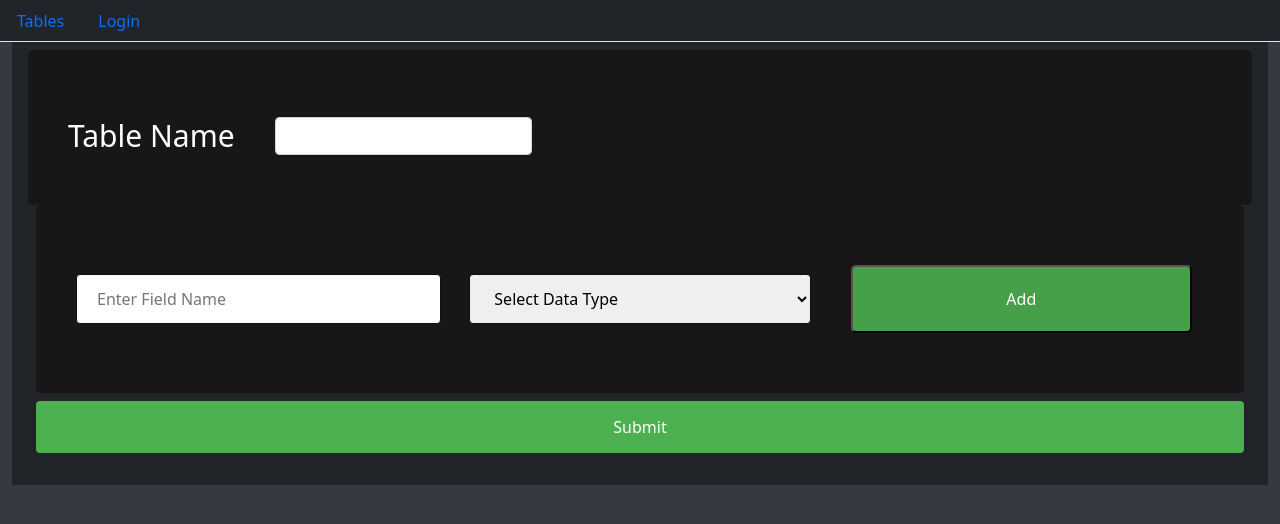
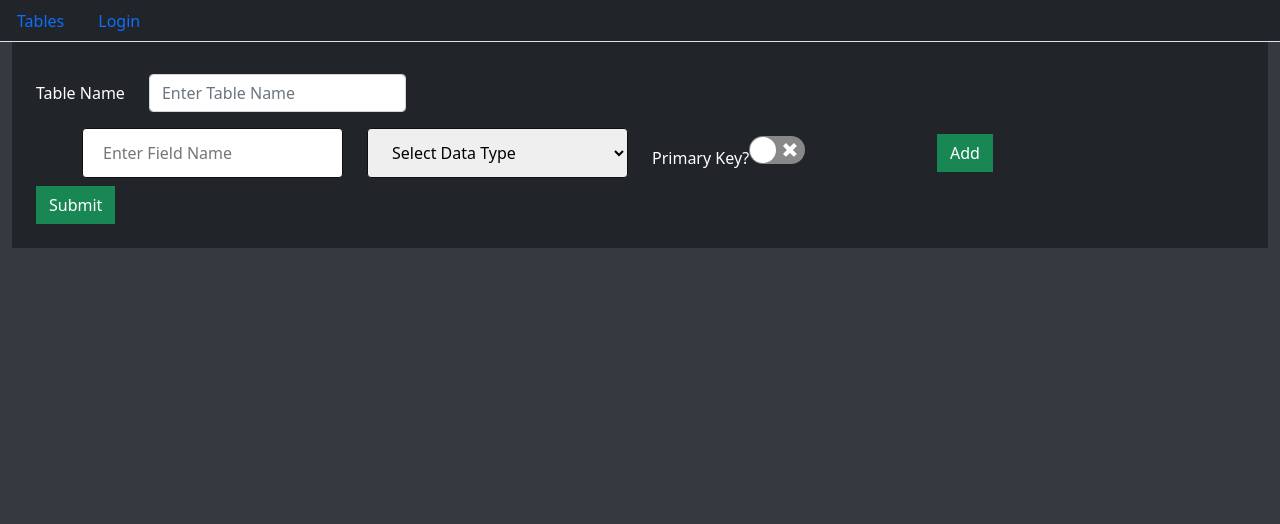
Before and after one commit to RaunakMandal/walkover-project, a React app in the folder client/: page /add in a window 1280 px wide. Built offline with nearby package versions, Linux system fonts and the light colour scheme.

Commit message:
create table works and have to solve card error

```diff
--- a/client/package.json
+++ b/client/package.json
@@ -12,7 +12,8 @@
     "react": "^16.12.0",
     "react-dom": "^16.12.0",
     "react-router-dom": "^5.1.2",
-    "react-scripts": "3.4.0"
+    "react-scripts": "3.4.0",
+    "react-switch": "^6.0.0"
   },
   "scripts": {
     "start": "react-scripts start",
--- a/client/src/AddTable.js
+++ b/client/src/AddTable.js
@@ -1,14 +1,22 @@
 import React, { useState } from "react";
 import Base from "./Base";
 import { useAuth0 } from "@auth0/auth0-react";
-import "axios";
 import axios from "axios";
-import "./styles.css"
+import "./styles.css";
+import Switch from "react-switch";
 
 const AddTable = () => {
   const { isAuthenticated, user } = useAuth0();
-  const [inputList, setInputList] = useState([{ name: "", type: "" }]);
+  let tableN = "";
+  const [inputList, setInputList] = useState([
+    { name: "", type: "", primary: false },
+  ]);
 
+  const handleSwitch = (checked, index) => {
+    let newList = [...inputList];
+    newList[index].primary = checked;
+    setInputList(newList);
+  };
   // handle input change
   const handleInputChange = (e, index) => {
     const { name, value } = e.target;
@@ -26,21 +34,25 @@ const AddTable = () => {
 
   // handle click event of the Add button
   const handleAddClick = () => {
-    setInputList([...inputList, { name: "", type: "" }]);
+    setInputList([...inputList, { name: "", type: "", primary: false }]);
   };
 
   let handleSubmit = async (event) => {
     event.preventDefault();
+    console.log("tablename", tableN);
+
     alert(JSON.stringify(inputList));
     isAuthenticated
       ? await axios
           .post("http://localhost:8000/addTable", {
-            tableName: "Test",
+            tableName: tableN,
             userID: user.nickname,
             fields: inputList,
           })
           .then((res) => {
             console.log(res);
+            setInputList([{ name: "", type: "", primary: false }]);
+            document.getElementById("mainForm").reset();
           })
           .catch((err) => {
             console.log(err);
@@ -50,28 +62,33 @@ const AddTable = () => {
 
   return (
     <Base>
-      <form onSubmit={handleSubmit}>
-        <div id="div1" className="row g-3 align-items-center">
-          <div  id="div2"  className="col-auto">
-            <label id ="tn" className="col-form-label">Table Name</label>
+      <form onSubmit={handleSubmit} id="mainForm">
+        <div className="row align-items-center">
+          <div className="col-auto">
+            <h1 className="col-form-label">Table Name</h1>
           </div>
-          <div  id="div3" className="col-auto">
-            <input id = "text1" type="text" id="tablename" className="form-control"></input>
+          <div className="col-auto">
+            <input
+              placeholder="Enter Table Name"
+              type="text"
+              className="form-control"
+              onChange={(e) => (tableN = e.target.value)}
+            ></input>
           </div>
         </div>
         {inputList.map((element, index) => {
           return (
-            <div  id="div4" className="main" key={index}>
-              <div  id="div5" className="row g-3 align-items-center">
-                <div  id="div6" className="col-sm-4">
-                  <input id = "text2"
+            <div className="container" key={index}>
+              <div className="row align-items-center">
+                <div className="col">
+                  <input
                     name="name"
                     placeholder="Enter Field Name"
                     value={element.name}
                     onChange={(e) => handleInputChange(e, index)}
                   />
                 </div>
-                <div  id="div7" className="col-sm-4">
+                <div className="col">
                   <select
                     name="type"
                     value={element.type}
@@ -87,31 +104,43 @@ const AddTable = () => {
                     <option value="DateTime">DateTime</option>
                   </select>
                 </div>
-                <div  id="div8" className="col-sm-4">
+                <div className="col">
+                  <label>
+                    <div className="col align-items-center">
+                      <span>Primary Key?</span>
+                      <Switch
+                        name="primary"
+                        value={element.primary}
+                        checked={element.primary}
+                        onChange={(e) => handleSwitch(e, index)}
+                      />
+                    </div>
+                  </label>
+                </div>
+                <div className="col">
                   {index ? (
                     <button
                       type="button"
-                      id="rmbtn"className="button remove"
+                      className="btn btn-danger"
                       onClick={() => handleRemoveClick(index)}
                     >
                       Remove
                     </button>
                   ) : null}
                   <button
-            id = "bttn1"
-            type="button"
-            onClick={() => handleAddClick()}
-          >
-            Add
-          </button>
+                    type="button"
+                    className="btn btn-success"
+                    onClick={() => handleAddClick()}
+                  >
+                    Add
+                  </button>
                 </div>
               </div>
             </div>
           );
         })}
-        <div className="button-section">
-
-          <button  id = "bttn3" type="submit">
+        <div className="col justify-contents-center">
+          <button type="submit" className="btn btn-success">
             Submit
           </button>
         </div>
--- a/client/src/Menu.js
+++ b/client/src/Menu.js
@@ -4,7 +4,6 @@ import { useAuth0 } from "@auth0/auth0-react";
 
 const Menu = () => {
   const { loginWithRedirect, isAuthenticated, logout } = useAuth0();
-  console.log("Auth Menu", isAuthenticated);
   return (
     <div>
       <ul className="nav nav-tabs bg-dark">
@@ -15,13 +14,13 @@ const Menu = () => {
         </li>
         {isAuthenticated ? (
           <li className="nav-item">
-            <Link className="nav-link" to="/logout" onClick={logout}>
+            <Link className="nav-link" to="/" onClick={logout}>
               Logout
             </Link>
           </li>
         ) : (
           <li className="nav-item">
-            <Link className="nav-link" to="/login" onClick={loginWithRedirect}>
+            <Link className="nav-link" to="/" onClick={loginWithRedirect}>
               Login
             </Link>
           </li>
--- a/client/src/Tables.js
+++ b/client/src/Tables.js
@@ -1,13 +1,27 @@
-import React, { useEffect } from "react";
+import React, { useState, useEffect } from "react";
 import Base from "./Base";
 import "./styles.css";
 
 import { useAuth0 } from "@auth0/auth0-react";
 import { Link } from "react-router-dom";
+import axios from "axios";
 
 const Tables = () => {
   const { isAuthenticated, user, loginWithRedirect } = useAuth0();
   console.log("User: ", user);
+
+  const [tables, setTables] = useState([]);
+
+  const fetchData = async () => {
+    axios
+      .get("http://localhost:8000/tables")
+      .then((res) => setTables(res.data))
+      .catch((err) => console.log("Not work", err));
+  };
+
+  useEffect(() => {
+    fetchData();
+  }, []);
   return (
     <Base>
       {isAuthenticated ? (
@@ -16,12 +30,27 @@ const Tables = () => {
           <Link to="/add">
             <button className="btn btn-primary">Add Table</button>
           </Link>
+          <br></br>
+          {tables.length > 0
+            ? tables.map((element) => (
+                // <p key={element.id}>{element._id}</p>
+
+                <div className="card" style="width: 18rem;">
+                  {/* <div className="card-body">
+                    <h5 className="card-title">Card title</h5>
+                    <h6 className="card-subtitle mb-2 text-muted">
+                      Card subtitle
+                    </h6>
+                  </div> */}
+                </div>
+              ))
+            : `No tables yet and ${tables.length}`}
         </div>
       ) : (
         <div>
           <p>
             Please{" "}
-            <Link to="/add">
+            <Link to="/" onClick={loginWithRedirect}>
               <button className="btn btn-primary">Login</button>
             </Link>{" "}
             to add a table
--- a/client/src/styles.css
+++ b/client/src/styles.css
@@ -16,32 +16,24 @@ footer {
 }
 #tn {
   font-size: 30px;
-
 }
-#bttn1{
+#bttn1 {
   border-radius: 5px;
   background-color: #45a049;
   padding: 20px;
-  width:100%;
+  width: 100%;
   color: white;
-
-
 }
-#rmbtn{
+#rmbtn {
   border-radius: 5px;
   background-color: #45a049;
   padding: 20px;
-  width:100%;
+  width: 100%;
   color: white;
-
 }
 
-#div1 , #div2 , #div3 , #div4 , #div4 , #div5 , #div7 , #div8{
-  border-radius: 5px;
-  background-color: #181616;
-  padding: 20px;
-}
-input, select{
+input,
+select {
   width: 100%;
   padding: 12px 20px;
   margin: 8px 0;
@@ -51,9 +43,9 @@ input, select{
   box-sizing: border-box;
 }
 
-#bttn2,#bttn3{
-  width: 100%;
-  background-color: #4CAF50;
+#bttn2,
+#bttn3 {
+  background-color: #4caf50;
   color: white;
   padding: 14px 20px;
   margin: 8px 0;
@@ -61,8 +53,3 @@ input, select{
   border-radius: 4px;
   cursor: pointer;
 }
-
-#bttn2,#bttn3 :hover{
-
-  background-color: #45a049;
-}
```
Also changed, not shown: 1 other file.
